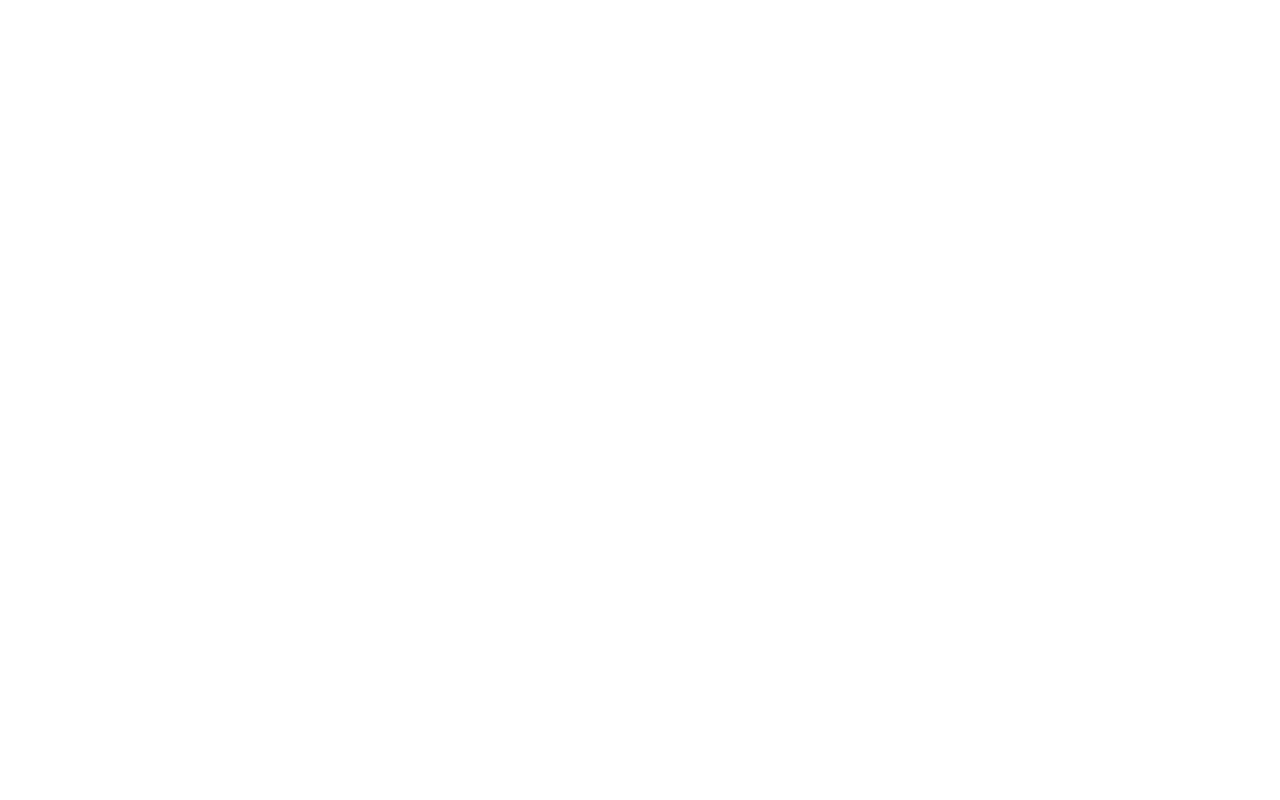
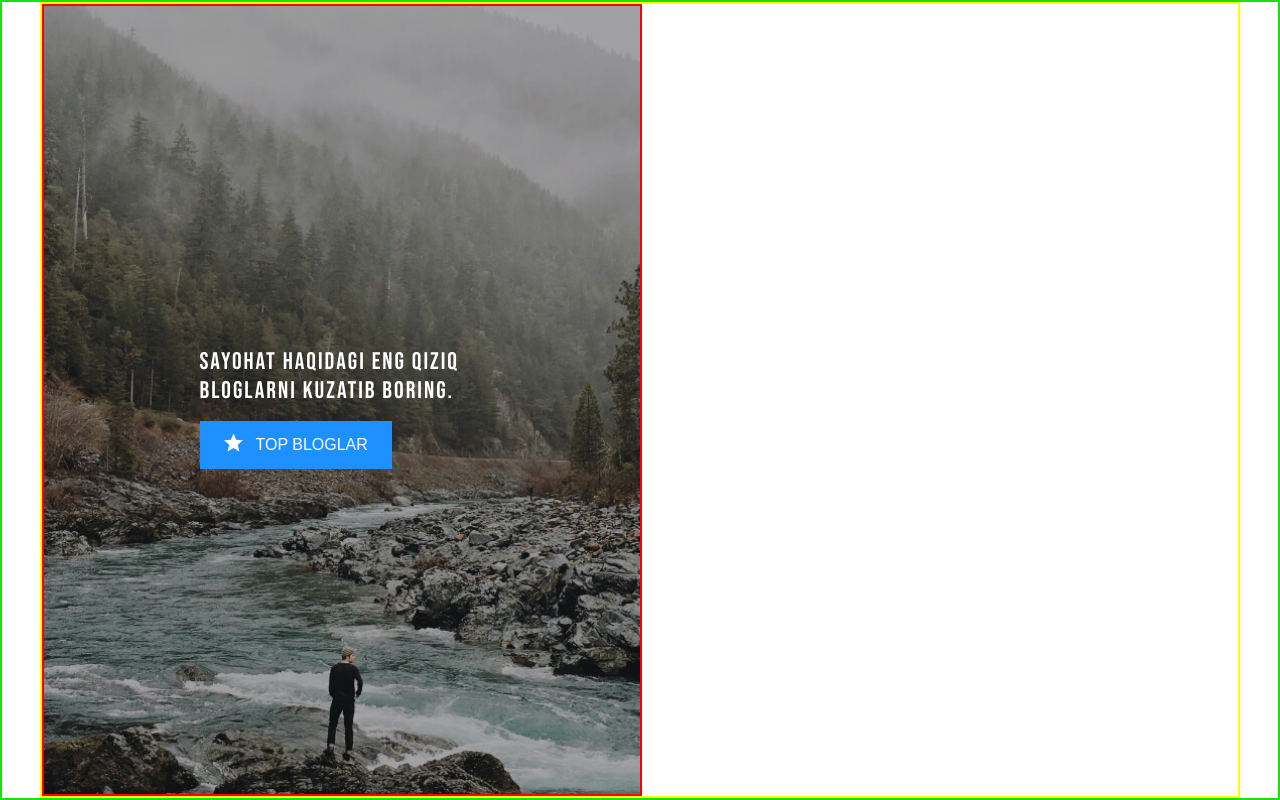
Before and after one commit to timdeveloperuzb/acercise-articles, a plain HTML site: page index.html in a window 1280 px wide. Drawn offline with Linux system fonts and the light colour scheme.

Commit message:
add hero part

```diff
--- a/css/main.css
+++ b/css/main.css
@@ -1,3 +1,4 @@
+@import url("https://fonts.googleapis.com/css2?family=Bebas+Neue&display=swap");
 /* GLOBAL  */
 html {
   box-sizing: border-box;
@@ -21,7 +22,7 @@ body {
   margin: 0;
   font-size: 16px;
   line-height: 1.5;
-    font-family: "Arial",sans-serif;
+  font-family: "Arial", sans-serif;
 }
 
 img {
@@ -40,5 +41,82 @@ img {
 }
 
 .main-content {
+  border: 2px solid rgb(25, 225, 11);
+  display: flex;
+  flex-direction: column;
   flex-grow: 1;
 }
+
+.global-wrapper {
+  display: flex;
+  align-items: center;
+  width: 100%;
+  max-width: 1200px;
+  margin: 0 auto;
+  flex-grow: 1;
+  border: 2px solid yellow;
+}
+
+/* HERO */
+.hero {
+  width: 100%;
+  max-width: 600px;
+  display: flex;
+  align-items: center;
+  justify-content: center;
+  height: 100%;
+  border: 2px solid red;
+  background-image: url("/img/left-bg@1x.jpg");
+  background-repeat: no-repeat;
+  background-size: cover;
+  background-position: center bottom;
+}
+
+.hero-content {
+  width: 285px;
+}
+.hero-title {
+  text-transform: capitalize;
+  font-family: "Bebas Neue", cursive;
+  font-style: normal;
+  font-weight: 400;
+  font-size: 24px;
+  line-height: 29px;
+  letter-spacing: 2px;
+  color: #ffffff;
+}
+.hero-link {
+  display: inline-block;
+  background: #1e90ff;
+  text-decoration: none;
+  color: #fff;
+  text-transform: uppercase;
+}
+.hero-inner {
+  display: flex;
+  /* align-items: center; */
+  padding: 12px 24px;
+}
+.hero-inner::before {
+    content: "";
+    width: 20px;
+    height: 19px;
+    background: url("/img/icon-star.svg");
+    background-repeat: no-repeat;
+    background-size: contain;
+    background-position: center;
+    margin-right: 12px;
+}
+
+@media
+only screen and (-webkit-min-device-pixel-ratio: 2),
+only screen and (   min--moz-device-pixel-ratio: 2),
+only screen and (     -o-min-device-pixel-ratio: 2/1),
+only screen and (        min-device-pixel-ratio: 2),
+only screen and (                min-resolution: 192dpi),
+only screen and (                min-resolution: 2dppx) {
+    .hero {
+        background-image: url("/img/left-bg@2x.jpg");
+    }
+
+}
--- a/index.html
+++ b/index.html
@@ -1,16 +1,32 @@
 <!DOCTYPE html>
 <html lang="en">
-<head>
-    <meta charset="UTF-8">
-    <meta http-equiv="X-UA-Compatible" content="IE=edge">
-    <meta name="viewport" content="width=device-width, initial-scale=1.0">
+  <head>
+    <meta charset="UTF-8" />
+    <meta http-equiv="X-UA-Compatible" content="IE=edge" />
+    <meta name="viewport" content="width=device-width, initial-scale=1.0" />
     <title>Project</title>
-    <link rel="stylesheet" href="css/normalize.css">
-    <link rel="stylesheet" href="css/main.css">
-</head>
-<body>
-
+    <link rel="stylesheet" href="css/normalize.css" />
+    <link rel="stylesheet" href="css/main.css" />
+  </head>
+  <body>
+    <main class="main-content">
+      <div class="global-wrapper">
+        <!-- HERO -->
+        <div class="hero">
+          <div class="hero-content">
+            <h1 class="hero-title">
+              Sayohat haqidagi eng qiziq bloglarni kuzatib boring.
+            </h1>
+            <a href="#" class="hero-link">
+                <span class="hero-inner">
+                    <span class="hero-inner-text">top bloglar</span>
+                </span>
+            </a>
+          </div>
+        </div>
+      </div>
+    </main>
 
     <script src="js/app.js"></script>
-</body>
+  </body>
 </html>
```
Also changed, not shown: img/icon-star.svg (added), img/left-bg@1x.jpg (added), img/left-bg@2x.jpg (added). Lines whose indentation alone changed are shown as unchanged.
